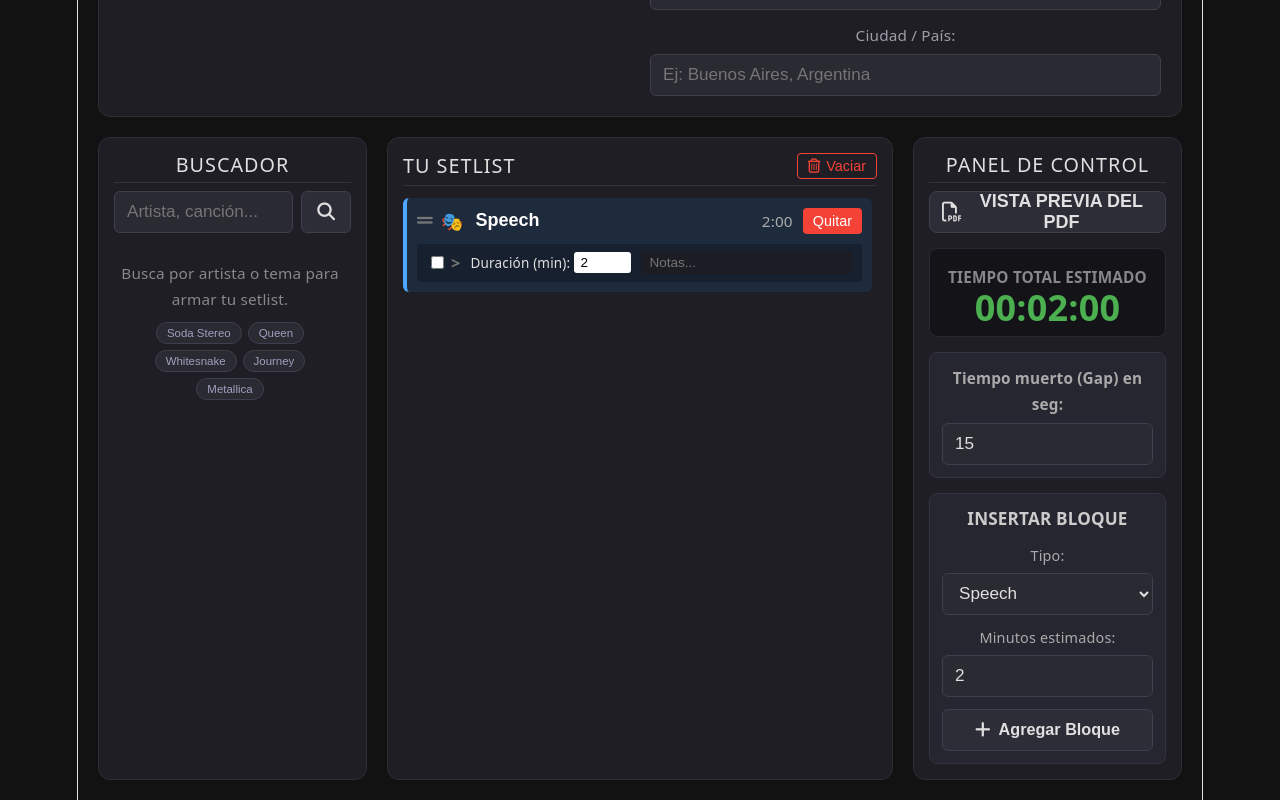
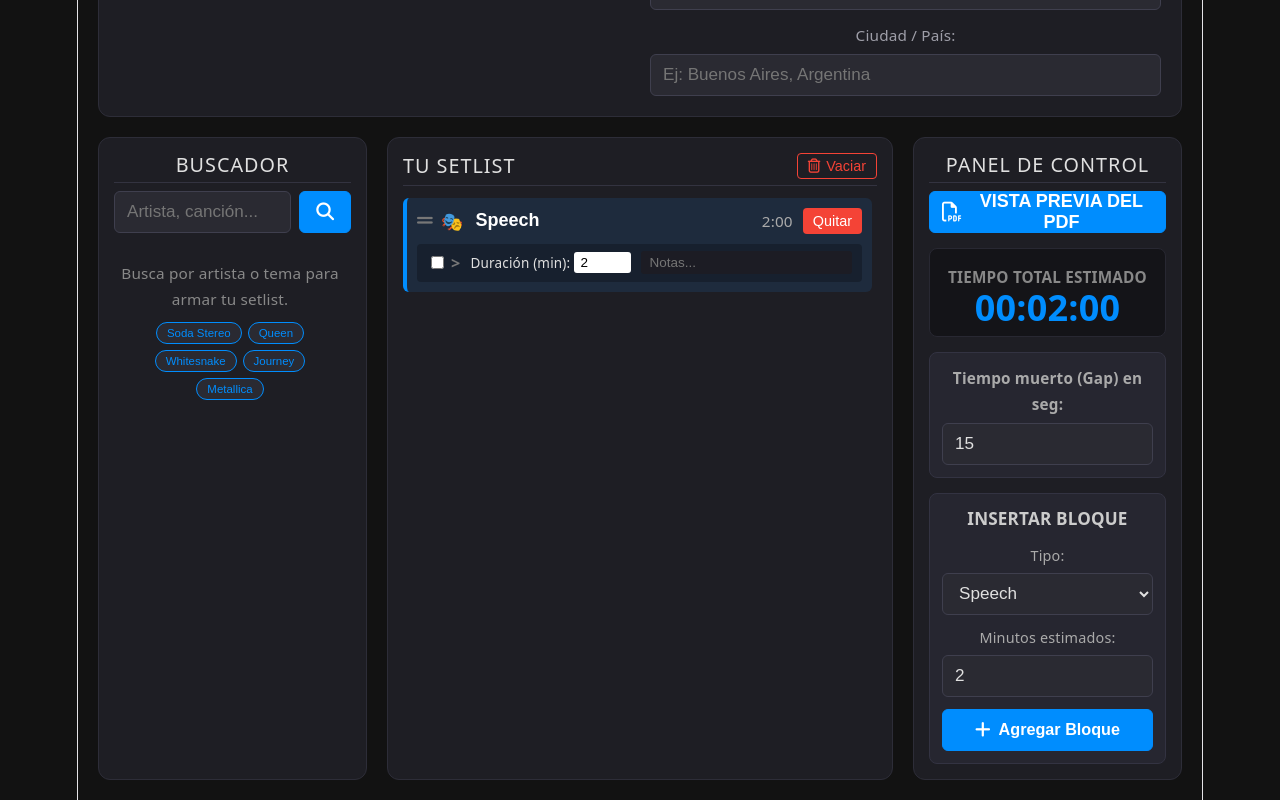
Before and after one commit to hcirig/setlist-maker, a React (Vite) app: page / in a window 1280 px wide. Both pictures are taken after a click on the button "Agregar Bloque". Shown: the part 459-1259 px from the top of the page. Built offline with nearby package versions, Linux system fonts and the light colour scheme.

Commit message:
v2 upd colores botones

```diff
--- a/src/App.css
+++ b/src/App.css
@@ -1,5 +1,5 @@
 /* =========================================
-   ESTILOS GENERALES Y REDISEÑO MODERNO V2.5
+   ESTILOS GENERALES Y PALETA DE COLORES
    ========================================= */
 
 :root {
@@ -9,9 +9,11 @@
   --input-border: #3f3f4e;
   --text-main: #e0e0e0;
   --text-muted: #9e9ea8;
-  --accent-color: #8a8a9e;
-  --accent-hover: #b0b0c5;
-  --accent-click: #6a6a7c;
+
+  /* Nuevos Colores Personalizados */
+  --btn-blue: #008dfe;
+  --btn-violet: #9030fd;
+  --btn-violet-dark: #6e1ed3;
   --btn-pill-bg: #2d2d38;
 }
 
@@ -98,23 +100,22 @@ body {
 }
 
 .custom-input:focus {
-  border-color: var(--accent-hover);
+  border-color: var(--btn-blue);
   background-color: #32323d;
 }
 
-/* Ajuste específico para calendario */
 input[type="date"].custom-input {
   color-scheme: dark;
 }
 
-/* Botón Cargar Logo (Estilo Píldora / Medios Círculos) */
+/* Botón Estilo Píldora con Azul Default */
 .btn-pill {
   height: 42px;
   padding: 0 20px;
-  border-radius: 9999px; /* Bordes redondeados al máximo */
-  border: 1px solid var(--input-border);
-  background-color: var(--btn-pill-bg);
-  color: var(--text-main);
+  border-radius: 9999px;
+  border: 1px solid var(--btn-blue);
+  background-color: var(--btn-blue);
+  color: #ffffff;
   font-size: 0.9em;
   font-weight: 600;
   cursor: pointer;
@@ -125,11 +126,31 @@ input[type="date"].custom-input {
   width: fit-content;
   position: relative;
   overflow: hidden;
-  transition: color 0.2s ease, background-color 0.2s ease, border-color 0.2s ease;
+  transition: background-color 0.3s ease, border-color 0.3s ease, box-shadow 0.3s ease;
 }
 
-/* Efecto Reflejo Metalizado (Efecto brillo de izquierda a derecha) */
-.btn-pill::after, .btn-metallic::after {
+/* Botón Estilo Bloque/Cuadrado */
+.btn-action {
+  height: 42px;
+  padding: 0 16px;
+  border-radius: 6px;
+  border: 1px solid var(--btn-blue);
+  background-color: var(--btn-blue);
+  color: #ffffff;
+  font-size: 0.9em;
+  font-weight: 600;
+  cursor: pointer;
+  display: inline-flex;
+  align-items: center;
+  justify-content: center;
+  gap: 8px;
+  position: relative;
+  overflow: hidden;
+  transition: background-color 0.3s ease, border-color 0.3s ease, box-shadow 0.3s ease;
+}
+
+/* Animación Reflejo Metalizado + Cambio a Violeta (#9030fd) en Hover */
+.btn-pill::after, .btn-action::after {
   content: '';
   position: absolute;
   top: 0;
@@ -139,44 +160,37 @@ input[type="date"].custom-input {
   background: linear-gradient(
     90deg,
     transparent,
-    rgba(255, 255, 255, 0.25),
+    rgba(255, 255, 255, 0.4),
     transparent
   );
   transform: skewX(-20deg);
   transition: none;
 }
 
-.btn-pill:hover::after, .btn-metallic:hover::after {
+.btn-pill:hover::after, .btn-action:hover::after {
   left: 160%;
   transition: all 0.55s ease-in-out;
 }
 
-.btn-pill:hover, .btn-metallic:hover {
-  background-color: #3a3a48;
+.btn-pill:hover, .btn-action:hover {
+  background-color: var(--btn-violet);
+  border-color: var(--btn-violet);
+  box-shadow: 0 0 12px rgba(144, 48, 253, 0.4);
   color: #ffffff;
-  border-color: var(--accent-hover);
 }
 
-.btn-pill:active, .btn-metallic:active {
-  background-color: var(--accent-click);
-  color: #d0d0d0;
+.btn-pill:active, .btn-action:active {
+  background-color: var(--btn-violet-dark);
+  border-color: var(--btn-violet-dark);
+  box-shadow: none;
 }
 
 /* Iconos */
 .btn-icon {
   font-size: 1.1em;
-  transition: color 0.2s ease;
 }
 
-.btn-pill:hover .btn-icon {
-  color: var(--accent-hover);
-}
-
-.btn-pill:active .btn-icon {
-  color: var(--accent-click);
-}
-
-/* Layout 3 Columnas de la App */
+/* Layout 3 Columnas */
 .main-container {
   display: flex;
   gap: 20px;
@@ -206,7 +220,6 @@ input[type="date"].custom-input {
   flex-wrap: wrap;
 }
 
-/* Adaptación para PC / Tablets Horizontales */
 @media (min-width: 992px) {
   .band-show-container {
     flex-direction: row;
--- a/src/App.jsx
+++ b/src/App.jsx
@@ -24,31 +24,26 @@ const limpiarTituloCancion = (nombreOriginal) => {
 };
 
 function App() {
-  // Buscador e integración API iTunes
   const [busqueda, setBusqueda] = useState('');
   const [resultados, setResultados] = useState([]);
   const [cargandoBusqueda, setCargandoBusqueda] = useState(false);
   const [errorBusqueda, setErrorBusqueda] = useState(null);
 
-  // Estado del Setlist
   const [setlist, setSetlist] = useState([]);
   const [gap, setGap] = useState(15);
 
-  // Configuración e impresión de PDF
   const [espaciadoPdf, setEspaciadoPdf] = useState(18);
   const [tamanoFuentePdf, setTamanoFuentePdf] = useState(28);
   const [mostrarPreview, setMostrarPreview] = useState(false);
   const [pdfUrl, setPdfUrl] = useState(null);
   const [cargandoPdf, setCargandoPdf] = useState(false);
 
-  // Bloques especiales y extras
   const [tipoEspecial, setTipoEspecial] = useState("Speech");
   const [minutosEspecial, setMinutosEspecial] = useState(2);
   const [textoLibre, setTextoLibre] = useState("SET 1");
   const [nombreCancionExtra, setNombreCancionExtra] = useState("");
   const [duracionCancionExtra, setDuracionCancionExtra] = useState("03:30");
 
-  // Datos del Show y Banda
   const [fecha, setFecha] = useState("");
   const [venue, setVenue] = useState("");
   const [ciudad, setCiudad] = useState("");
@@ -380,22 +375,21 @@ function App() {
 
   const obtenerColorBorde = (item) => {
     if (item.esTextoLibre) return '4px solid #8a8a9e';
-    if (item.esEspecial) return '4px solid #4da6ff';
-    if (item.esCancionExtra) return '4px solid #b388ff';
+    if (item.esEspecial) return '4px solid #008dfe';
+    if (item.esCancionExtra) return '4px solid #9030fd';
     return 'none';
   };
 
   return (
     <div style={{ padding: '20px', minHeight: '100vh', boxSizing: 'border-box' }}>
 
-      {/* HEADER CON IMAGEN CENTRAL (public/header-logo.png) */}
+      {/* HEADER CON IMAGEN CENTRAL */}
       <header className="app-header">
         <img
           src="/header-logo.png"
           alt="Setlist Maker"
           className="header-banner"
           onError={(e) => {
-            // Fallback en caso de que aún no hayas colocado la imagen en public/
             e.target.style.display = 'none';
             if (!document.getElementById('fallback-title')) {
               const h1 = document.createElement('h1');
@@ -522,8 +516,7 @@ function App() {
             <button
               type="submit"
               disabled={cargandoBusqueda}
-              className="btn-pill btn-metallic"
-              style={{ padding: '0 15px', height: '42px', borderRadius: '6px' }}
+              className="btn-action"
             >
               <i className="fa-solid fa-magnifying-glass btn-icon"></i>
             </button>
@@ -542,7 +535,7 @@ function App() {
                     <button
                       key={term}
                       onClick={() => { setBusqueda(term); ejecutarBusqueda(term); }}
-                      style={{ backgroundColor: '#2a2a32', color: '#a0a0c0', border: '1px solid #3f3f4e', borderRadius: '12px', padding: '4px 10px', fontSize: '0.75em', cursor: 'pointer' }}
+                      style={{ backgroundColor: '#2a2a32', color: '#008dfe', border: '1px solid #008dfe', borderRadius: '12px', padding: '4px 10px', fontSize: '0.75em', cursor: 'pointer' }}
                     >
                       {term}
                     </button>
@@ -582,7 +575,7 @@ function App() {
                           <button
                             onClick={() => agregarAlSetlist(cancion)}
                             title="Agregar al setlist"
-                            style={{ backgroundColor: '#388e3c', color: 'white', border: 'none', padding: '4px 10px', borderRadius: '4px', cursor: 'pointer', fontSize: '0.9em', flexShrink: 0 }}
+                            style={{ backgroundColor: '#008dfe', color: 'white', border: 'none', padding: '4px 10px', borderRadius: '4px', cursor: 'pointer', fontSize: '0.9em', flexShrink: 0 }}
                           >
                             <i className="fa-solid fa-plus"></i>
                           </button>
@@ -678,7 +671,7 @@ function App() {
                               padding: '2px 4px',
                               borderRadius: '3px'
                             }}
-                            onFocus={(e) => e.target.style.borderBottom = '1px dashed #8a8a9e'}
+                            onFocus={(e) => e.target.style.borderBottom = '1px dashed #008dfe'}
                             onBlur={(e) => e.target.style.borderBottom = '1px solid transparent'}
                             title="Haz clic para editar el nombre"
                           />
@@ -712,7 +705,7 @@ function App() {
                             checked={item.enganchada}
                             onChange={(e) => actualizarItemSetlist(item.idSetlist, 'enganchada', e.target.checked)}
                           />
-                          <strong style={{ fontSize: '1.2em', color: item.enganchada ? '#4CAF50' : '#777' }}>{'>'}</strong>
+                          <strong style={{ fontSize: '1.2em', color: item.enganchada ? '#008dfe' : '#777' }}>{'>'}</strong>
                         </label>
 
                         {item.esEspecial ? (
@@ -763,8 +756,8 @@ function App() {
           <button
             onClick={() => setMostrarPreview(true)}
             disabled={setlistRenderizado.length === 0}
-            className="btn-pill btn-metallic"
-            style={{ width: '100%', borderRadius: '8px', padding: '12px', cursor: setlistRenderizado.length > 0 ? 'pointer' : 'not-allowed', fontWeight: 'bold', fontSize: '1em', marginBottom: '15px', justifyContent: 'center' }}
+            className="btn-action"
+            style={{ width: '100%', padding: '12px', cursor: setlistRenderizado.length > 0 ? 'pointer' : 'not-allowed', fontWeight: 'bold', fontSize: '1em', marginBottom: '15px', justifyContent: 'center' }}
           >
             <i className="fa-regular fa-file-pdf btn-icon"></i>
             <span>VISTA PREVIA DEL PDF</span>
@@ -772,7 +765,7 @@ function App() {
 
           <div style={{ backgroundColor: '#141418', padding: '15px', borderRadius: '8px', textAlign: 'center', marginBottom: '15px', border: '1px solid #282832' }}>
             <h3 style={{ margin: '0 0 5px 0', color: '#888', fontSize: '0.85em', textTransform: 'uppercase' }}>Tiempo Total Estimado</h3>
-            <div style={{ fontSize: '2em', fontWeight: 'bold', color: '#4CAF50' }}>
+            <div style={{ fontSize: '2em', fontWeight: 'bold', color: '#008dfe' }}>
               {formatearTiempoTotal(tiempoTotalShow)}
             </div>
           </div>
@@ -855,8 +848,8 @@ function App() {
 
             <button
               onClick={agregarBloqueEspecial}
-              className="btn-pill btn-metallic"
-              style={{ width: '100%', borderRadius: '6px', justifyContent: 'center' }}
+              className="btn-action"
+              style={{ width: '100%', justifyContent: 'center' }}
             >
               <i className="fa-solid fa-plus btn-icon"></i>
               <span>Agregar Bloque</span>
@@ -878,23 +871,24 @@ function App() {
               <div style={{ display: 'flex', alignItems: 'center', gap: '20px', flexWrap: 'wrap' }}>
                 <div style={{ display: 'flex', alignItems: 'center', gap: '10px' }}>
                   <span style={{ fontWeight: 'bold', fontSize: '0.9em' }}>Interlineado:</span>
-                  <button onClick={() => setEspaciadoPdf(Math.max(0, espaciadoPdf - 2))} className="btn-pill" style={{ padding: '4px 10px', borderRadius: '4px' }}>-</button>
+                  <button onClick={() => setEspaciadoPdf(Math.max(0, espaciadoPdf - 2))} className="btn-action" style={{ padding: '4px 10px', height: 'auto' }}>-</button>
                   <span style={{ fontSize: '1.1em', fontWeight: 'bold', width: '25px', textAlign: 'center' }}>{espaciadoPdf}</span>
-                  <button onClick={() => setEspaciadoPdf(espaciadoPdf + 2)} className="btn-pill" style={{ padding: '4px 10px', borderRadius: '4px' }}>+</button>
+                  <button onClick={() => setEspaciadoPdf(espaciadoPdf + 2)} className="btn-action" style={{ padding: '4px 10px', height: 'auto' }}>+</button>
                 </div>
 
                 <div style={{ display: 'flex', alignItems: 'center', gap: '10px', paddingLeft: '15px', borderLeft: '1px solid #333340' }}>
                   <span style={{ fontWeight: 'bold', fontSize: '0.9em' }}>Fuente:</span>
-                  <button onClick={() => setTamanoFuentePdf(Math.max(12, tamanoFuentePdf - 2))} className="btn-pill" style={{ padding: '4px 10px', borderRadius: '4px' }}>-</button>
+                  <button onClick={() => setTamanoFuentePdf(Math.max(12, tamanoFuentePdf - 2))} className="btn-action" style={{ padding: '4px 10px', height: 'auto' }}>-</button>
                   <span style={{ fontSize: '1.1em', fontWeight: 'bold', width: '25px', textAlign: 'center' }}>{tamanoFuentePdf}</span>
-                  <button onClick={() => setTamanoFuentePdf(Math.min(60, tamanoFuentePdf + 2))} className="btn-pill" style={{ padding: '4px 10px', borderRadius: '4px' }}>+</button>
+                  <button onClick={() => setTamanoFuentePdf(Math.min(60, tamanoFuentePdf + 2))} className="btn-action" style={{ padding: '4px 10px', height: 'auto' }}>+</button>
                 </div>
               </div>
 
               <div style={{ display: 'flex', gap: '10px' }}>
                 <button
                   onClick={() => procesarPDF('descargar')}
-                  style={{ backgroundColor: '#388e3c', color: 'white', border: 'none', padding: '8px 16px', borderRadius: '6px', cursor: 'pointer', fontWeight: 'bold', fontSize: '0.9em', display: 'flex', alignItems: 'center', gap: '6px' }}
+                  className="btn-action"
+                  style={{ padding: '8px 16px' }}
                 >
                   <i className="fa-solid fa-download"></i> Descargar PDF
                 </button>
@@ -924,7 +918,7 @@ function App() {
             </div>
 
             <div style={{ textAlign: 'center', fontSize: '0.8em', color: '#aaa' }}>
-              * Si la hoja no se muestra correctamente en tu celular, <a href={pdfUrl} target="_blank" rel="noreferrer" style={{color: '#8a8a9e', textDecoration: 'underline'}}>tocá acá para verla en otra pestaña</a>.
+              * Si la hoja no se muestra correctamente en tu celular, <a href={pdfUrl} target="_blank" rel="noreferrer" style={{color: '#008dfe', textDecoration: 'underline'}}>tocá acá para verla en otra pestaña</a>.
             </div>
 
           </div>
```
